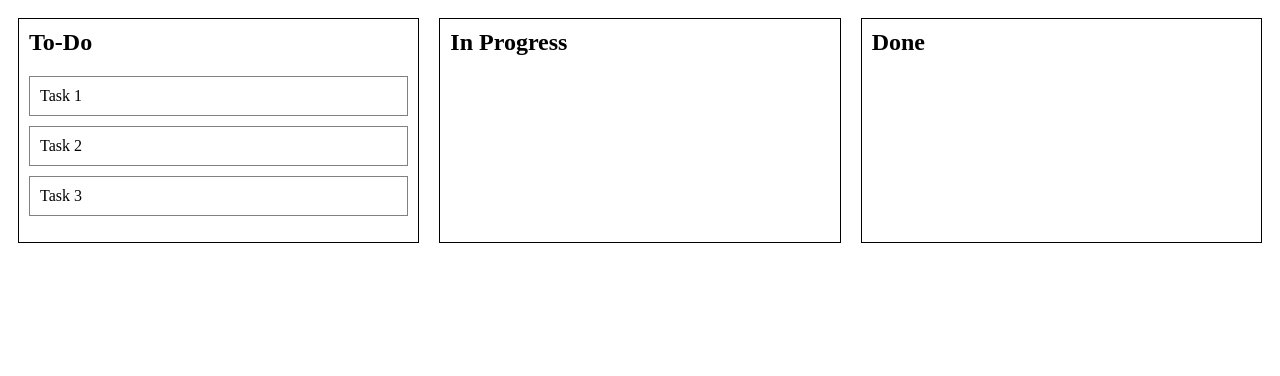
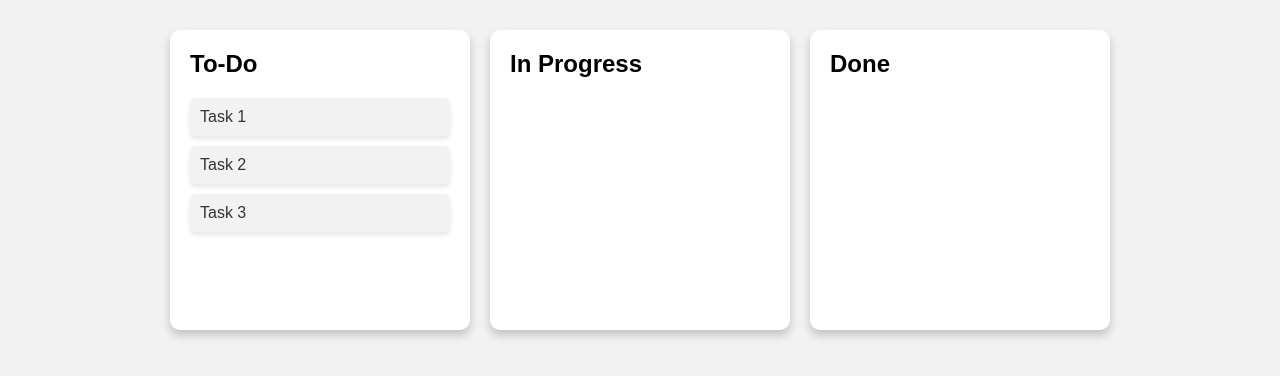
Before and after one commit to Sarthak-Sidhant/panel, a plain HTML site: page to-do/index.html in a window 1280 px wide. Drawn offline with Linux system fonts and the light colour scheme.

Commit message:
I AM STYLE

```diff
--- a/to-do/index.html
+++ b/to-do/index.html
@@ -4,30 +4,63 @@
     <meta charset="utf-8">
     <title>Draggable To-Do List</title>
     <style>
+      * {
+  box-sizing: border-box;
+}
+
+body {
+  font-family: Arial, sans-serif;
+  margin: 0;
+  padding: 0;
+  background-color: #f2f2f2;
+}
+
 .container {
   display: flex;
-      }
-      ul {
-  list-style: none;
-  padding: 0;
+  justify-content: center;
+  align-items: flex-start;
+  padding: 30px;
 }
 
 .list {
   flex: 1;
-        border: 1px solid black;
-        margin: 10px;
-        padding: 10px;
-        min-height: 200px;
+  background-color: #fff;
+  border-radius: 10px;
+  box-shadow: 0px 5px 10px rgba(0, 0, 0, 0.2);
+  margin: 0 10px;
+  padding: 20px;
+  max-width: 300px;
+  min-height: 300px;
 }
+
 .list h2 {
+  font-size: 24px;
+  font-weight: bold;
   margin-top: 0;
+  margin-bottom: 20px;
 }
+
+ul {
+  list-style: none;
+  margin: 0;
+  padding: 0;
+}
+
 .item {
+  background-color: #f2f2f2;
+  border-radius: 5px;
+  box-shadow: 0px 3px 5px rgba(0, 0, 0, 0.1);
+  color: #333;
+  cursor: move;
   margin: 10px 0;
   padding: 10px;
-        border: 1px solid gray;
-        cursor: move;
+  transition: background-color 0.2s ease-in-out;
 }
+
+.item:hover {
+  background-color: #e6e6e6;
+}
+
     </style>
   </head>
   <body>
```
Lines whose indentation alone changed are shown as unchanged.
